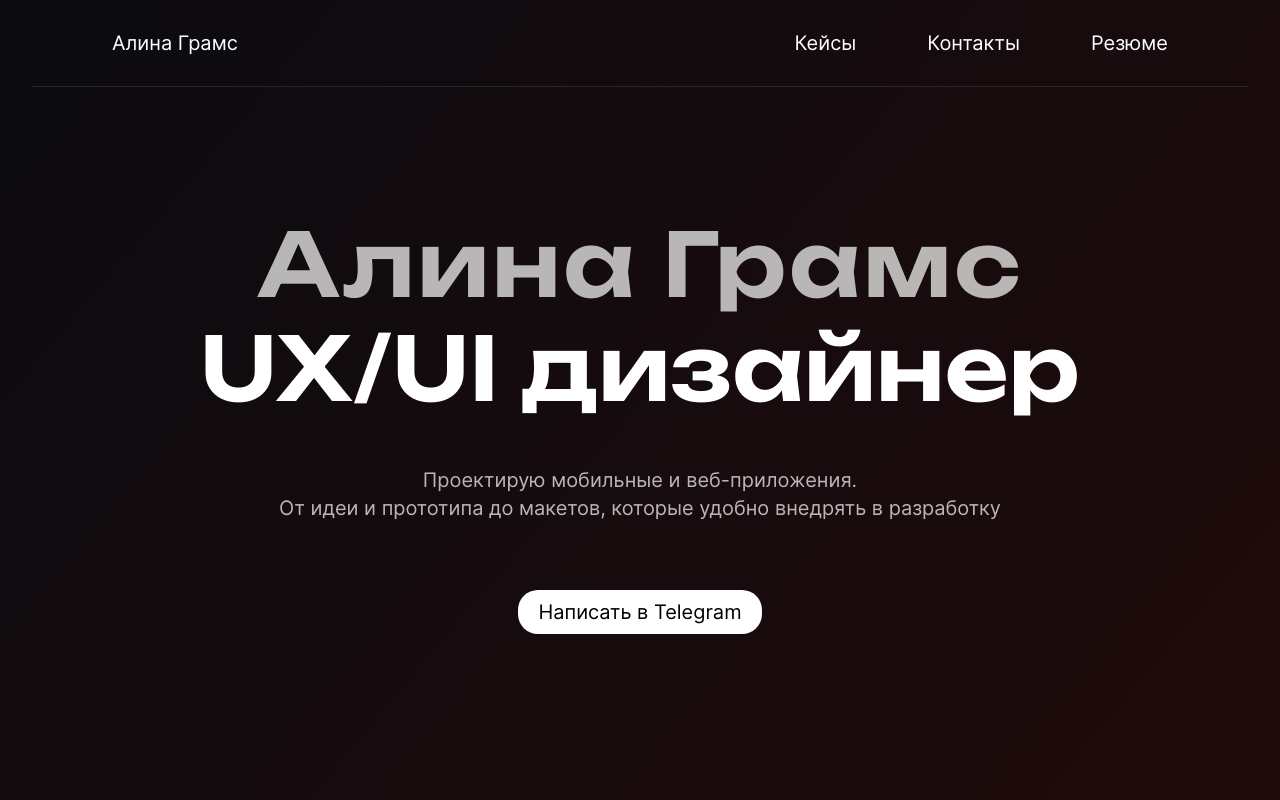
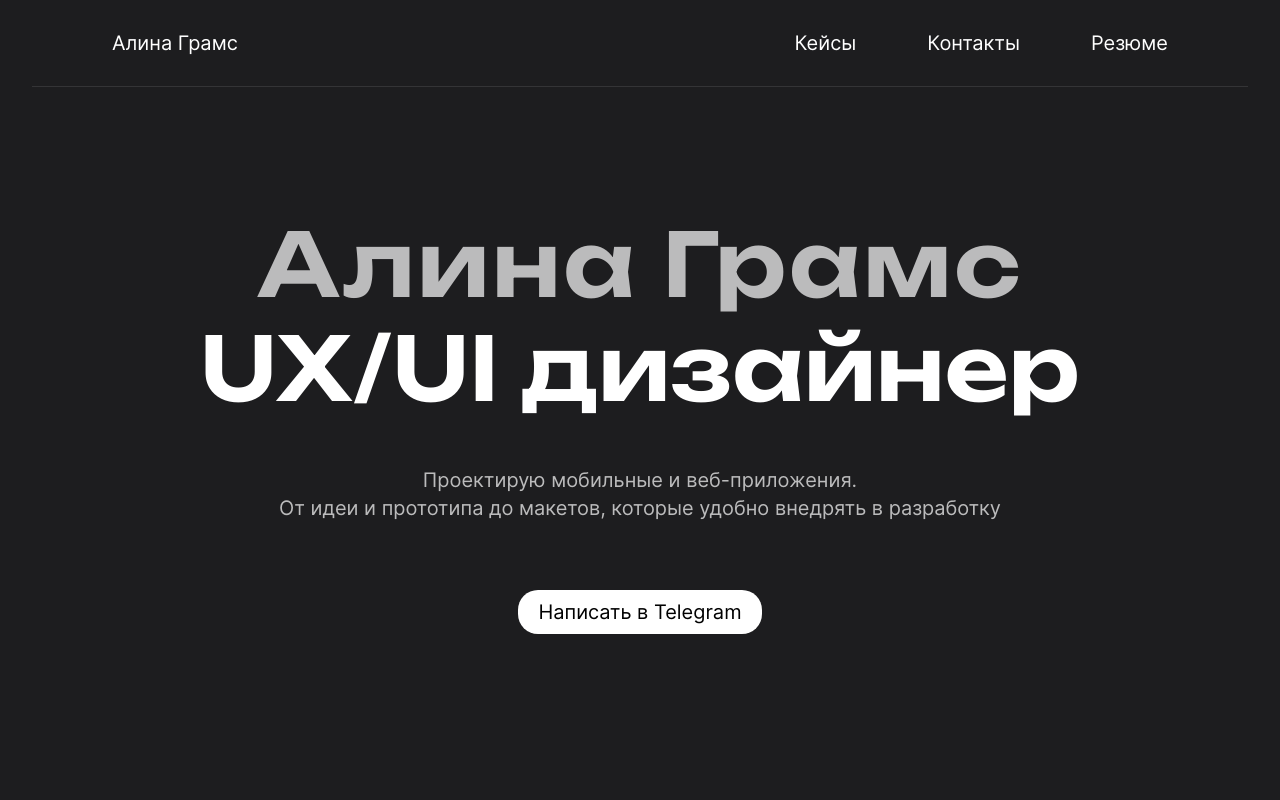
Before and after one commit to AlexanderGrams/portfolio-landing, a Vue app: page / in a window 1280 px wide. Shown: the top 800 px of the page. Built offline with nearby package versions, Linux system fonts and the light colour scheme; a web font is replaced by a local one.

Commit message:
убрал градиент хиро блока

```diff
--- a/src/components/ProjectsSection.vue
+++ b/src/components/ProjectsSection.vue
@@ -108,8 +108,8 @@ onMounted(() => {
       scrollTrigger: {
         trigger: galleryRef.value,
         start: "top 78%",
-        end: "center center",
-        scrub: true,
+        end: "top 40%",
+        scrub: 0,
         onLeave: (self) => {
           gsap.set(leftPhone, {
             x: -32,
--- a/src/styles/layout/_page.scss
+++ b/src/styles/layout/_page.scss
@@ -6,8 +6,8 @@
 
 .page__hero {
   min-height: 100dvh;
-  background: -webkit-linear-gradient(130deg, #0b0b10, #200b0b);
-  background: linear-gradient(130deg, #0b0b10, #200b0b);
+  // background: -webkit-linear-gradient(130deg, #0b0b10, #200b0b);
+  // background: linear-gradient(130deg, #0b0b10, #200b0b);
 }
 
 .page__container {
```
